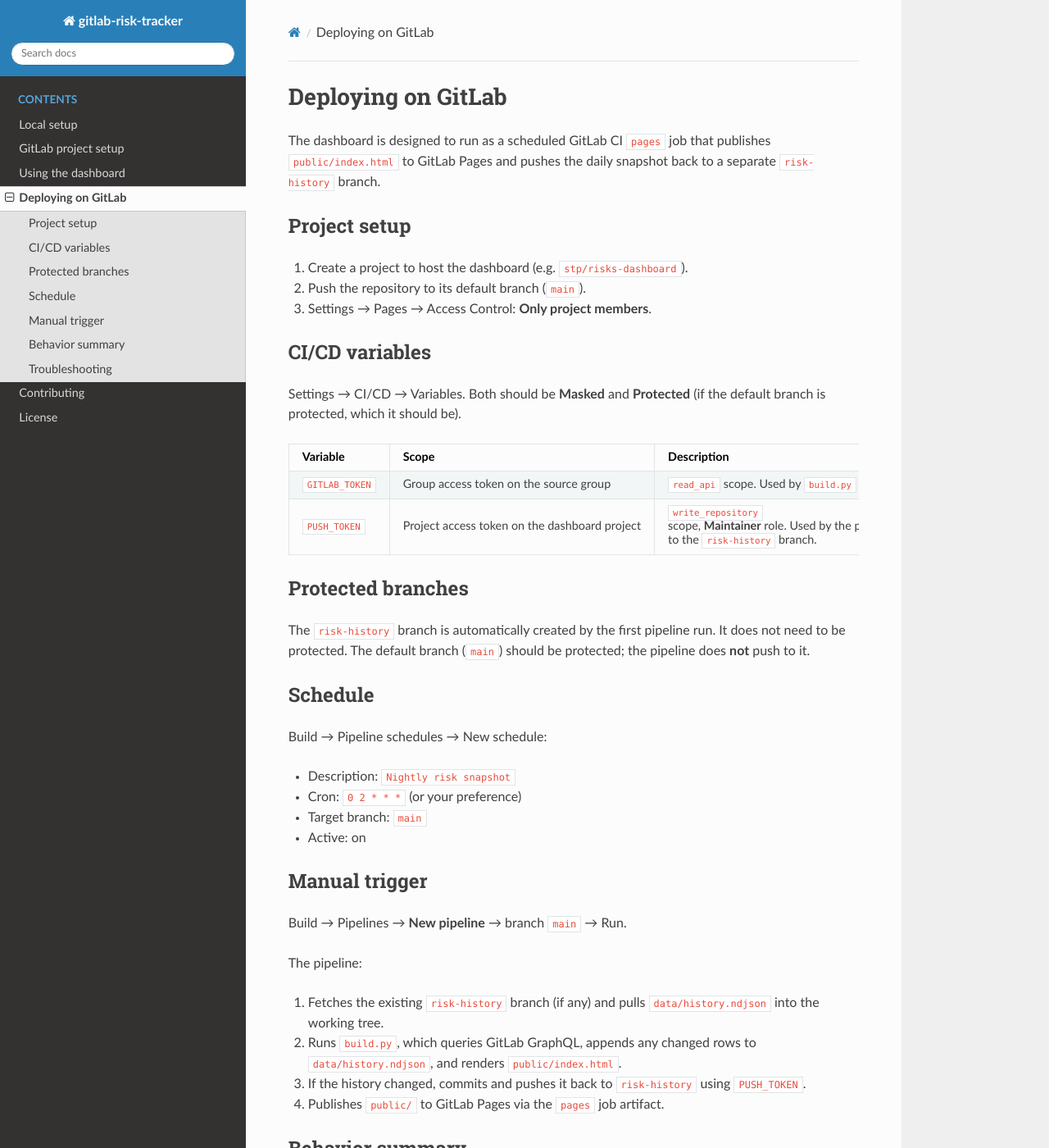
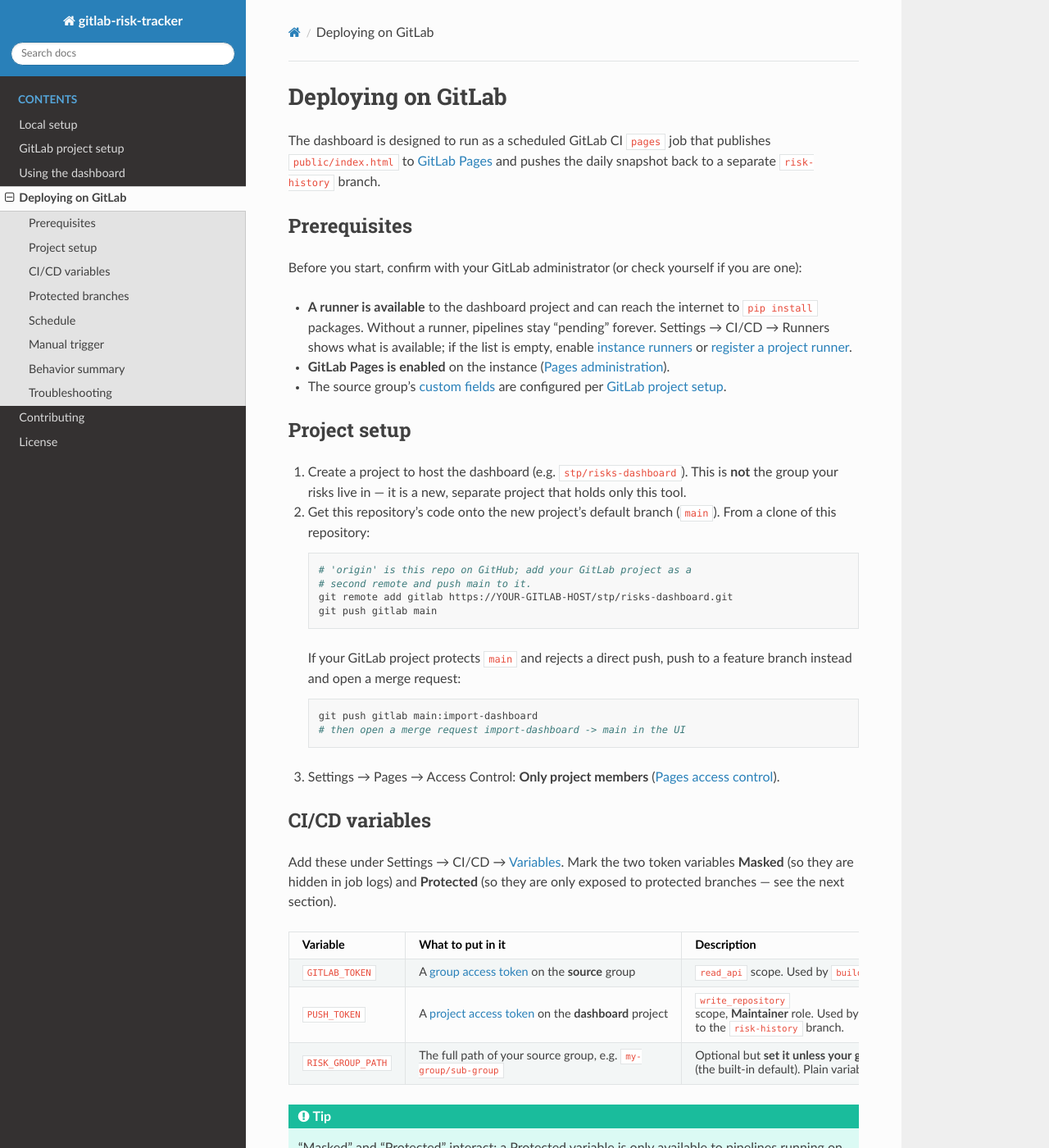
Before and after one commit to douglase/gitlab-risk-tracker, a Sphinx documentation site: the page built from docs/deployment.rst, in a window 1280 px wide and 1400 px high. Shown: the whole window at 82% size. Built offline with Sphinx 7.4.7 and the Read the Docs theme 3.1.0, drawn with Linux system fonts in a browser that asks for light colours; some of the changed text lies outside the part shown.

Commit message:
Clarify setup/deployment docs; add GitLab documentation links

```diff
--- a/docs/deployment.rst
+++ b/docs/deployment.rst
@@ -2,54 +2,119 @@ Deploying on GitLab
 ===================
 
 The dashboard is designed to run as a scheduled GitLab CI ``pages``
-job that publishes ``public/index.html`` to GitLab Pages and pushes
-the daily snapshot back to a separate ``risk-history`` branch.
+job that publishes ``public/index.html`` to
+`GitLab Pages <https://docs.gitlab.com/user/project/pages/>`_ and
+pushes the daily snapshot back to a separate ``risk-history`` branch.
+
+Prerequisites
+-------------
+
+Before you start, confirm with your GitLab administrator (or check
+yourself if you are one):
+
+- **A runner is available** to the dashboard project and can reach the
+  internet to ``pip install`` packages. Without a runner, pipelines
+  stay "pending" forever. Settings → CI/CD → Runners shows what is
+  available; if the list is empty, enable
+  `instance runners <https://docs.gitlab.com/ci/runners/>`_ or
+  `register a project runner <https://docs.gitlab.com/runner/register/>`_.
+- **GitLab Pages is enabled** on the instance
+  (`Pages administration <https://docs.gitlab.com/administration/pages/>`_).
+- The source group's
+  `custom fields <https://docs.gitlab.com/user/work_items/custom_fields/>`_
+  are configured per :doc:`gitlab-setup`.
 
 Project setup
 -------------
 
 1. Create a project to host the dashboard (e.g. ``stp/risks-dashboard``).
-2. Push the repository to its default branch (``main``).
-3. Settings → Pages → Access Control: **Only project members**.
+   This is **not** the group your risks live in — it is a new, separate
+   project that holds only this tool.
+2. Get this repository's code onto the new project's default branch
+   (``main``). From a clone of this repository:
+
+   .. code-block:: bash
+
+      # 'origin' is this repo on GitHub; add your GitLab project as a
+      # second remote and push main to it.
+      git remote add gitlab https://YOUR-GITLAB-HOST/stp/risks-dashboard.git
+      git push gitlab main
+
+   If your GitLab project protects ``main`` and rejects a direct push,
+   push to a feature branch instead and open a merge request:
+
+   .. code-block:: bash
+
+      git push gitlab main:import-dashboard
+      # then open a merge request import-dashboard -> main in the UI
+
+3. Settings → Pages → Access Control: **Only project members**
+   (`Pages access control <https://docs.gitlab.com/user/project/pages/pages_access_control/>`_).
 
 CI/CD variables
 ---------------
 
-Settings → CI/CD → Variables. Both should be **Masked** and
-**Protected** (if the default branch is protected, which it should be).
+Add these under Settings → CI/CD →
+`Variables <https://docs.gitlab.com/ci/variables/>`_. Mark the two
+token variables **Masked** (so they are hidden in job logs) and
+**Protected** (so they are only exposed to protected branches — see
+the next section).
 
 .. list-table::
    :header-rows: 1
-   :widths: 20 20 60
+   :widths: 22 23 55
 
    * - Variable
-     - Scope
+     - What to put in it
      - Description
    * - ``GITLAB_TOKEN``
-     - Group access token on the source group
+     - A `group access token <https://docs.gitlab.com/user/group/settings/group_access_tokens/>`_
+       on the **source** group
      - ``read_api`` scope. Used by ``build.py`` to query work items.
    * - ``PUSH_TOKEN``
-     - Project access token on the dashboard project
+     - A `project access token <https://docs.gitlab.com/user/project/settings/project_access_tokens/>`_
+       on the **dashboard** project
      - ``write_repository`` scope, **Maintainer** role. Used by the
        pipeline to commit ``data/history.ndjson`` to the
        ``risk-history`` branch.
+   * - ``RISK_GROUP_PATH``
+     - The full path of your source group, e.g. ``my-group/sub-group``
+     - Optional but **set it unless your group is literally named**
+       ``stp`` (the built-in default). Plain variable; not a secret, so
+       leave Masked/Protected off.
+
+.. tip::
+
+   "Masked" and "Protected" interact: a Protected variable is only
+   available to pipelines running on a
+   `protected branch <https://docs.gitlab.com/user/project/protected_branches/>`_.
+   If a pipeline fails with ``GITLAB_TOKEN is not set``, the variable is
+   Protected but the branch it ran on is not. See Troubleshooting.
 
 Protected branches
 ------------------
 
 The ``risk-history`` branch is automatically created by the first
 pipeline run. It does not need to be protected. The default branch
-(``main``) should be protected; the pipeline does **not** push to it.
+(``main``) should be
+`protected <https://docs.gitlab.com/user/project/protected_branches/>`_;
+the pipeline does **not** push to it.
 
 Schedule
 --------
 
-Build → Pipeline schedules → New schedule:
+Create a
+`pipeline schedule <https://docs.gitlab.com/ci/pipelines/schedules/>`_
+under Build → Pipeline schedules → New schedule:
 
 - Description: ``Nightly risk snapshot``
-- Cron: ``0 2 * * *`` (or your preference)
+- Interval pattern (cron): ``0 2 * * *`` (or your preference)
 - Target branch: ``main``
-- Active: on
+- Activated: on
+
+To test it without waiting until 02:00, save the schedule and click the
+▶ (play) button on its row; that runs it immediately as a ``schedule``
+pipeline.
 
 Manual trigger
 --------------
@@ -67,6 +132,12 @@ The pipeline:
    ``risk-history`` using ``PUSH_TOKEN``.
 4. Publishes ``public/`` to GitLab Pages via the ``pages`` job
    artifact.
+
+After the first successful run, find the published URL under
+Deploy → Pages (or Settings → Pages on older versions). Open it in a
+private/incognito window to confirm anonymous visitors are blocked, and
+in a normal window (signed in as a group member) to confirm you can see
+the dashboard.
 
 Behavior summary
 ----------------
```
Also changed, not shown: docs/gitlab-setup.rst (+20 -6 lines), docs/index.rst (+29 -2 lines), docs/setup.rst (+35 -9 lines).
